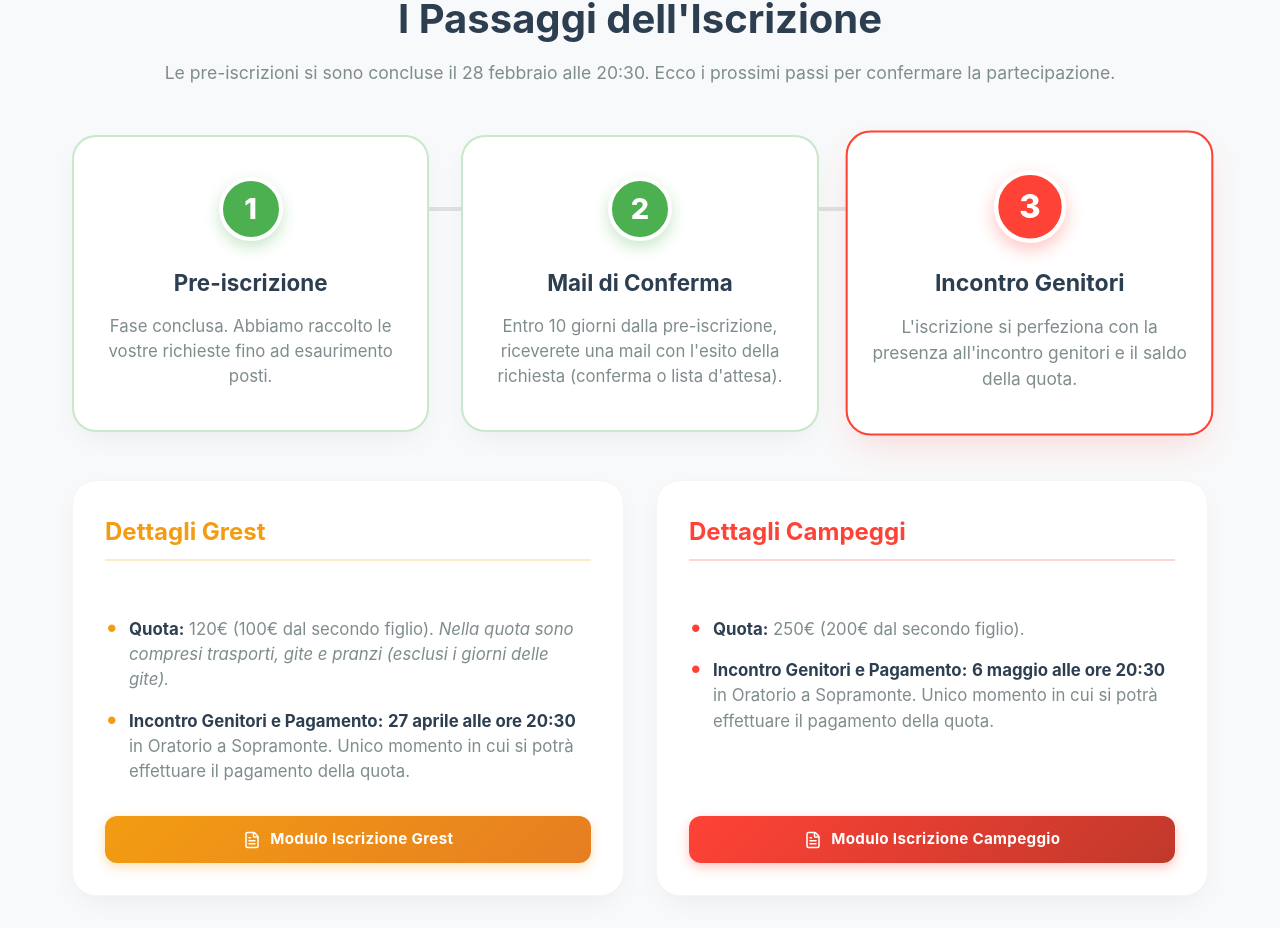
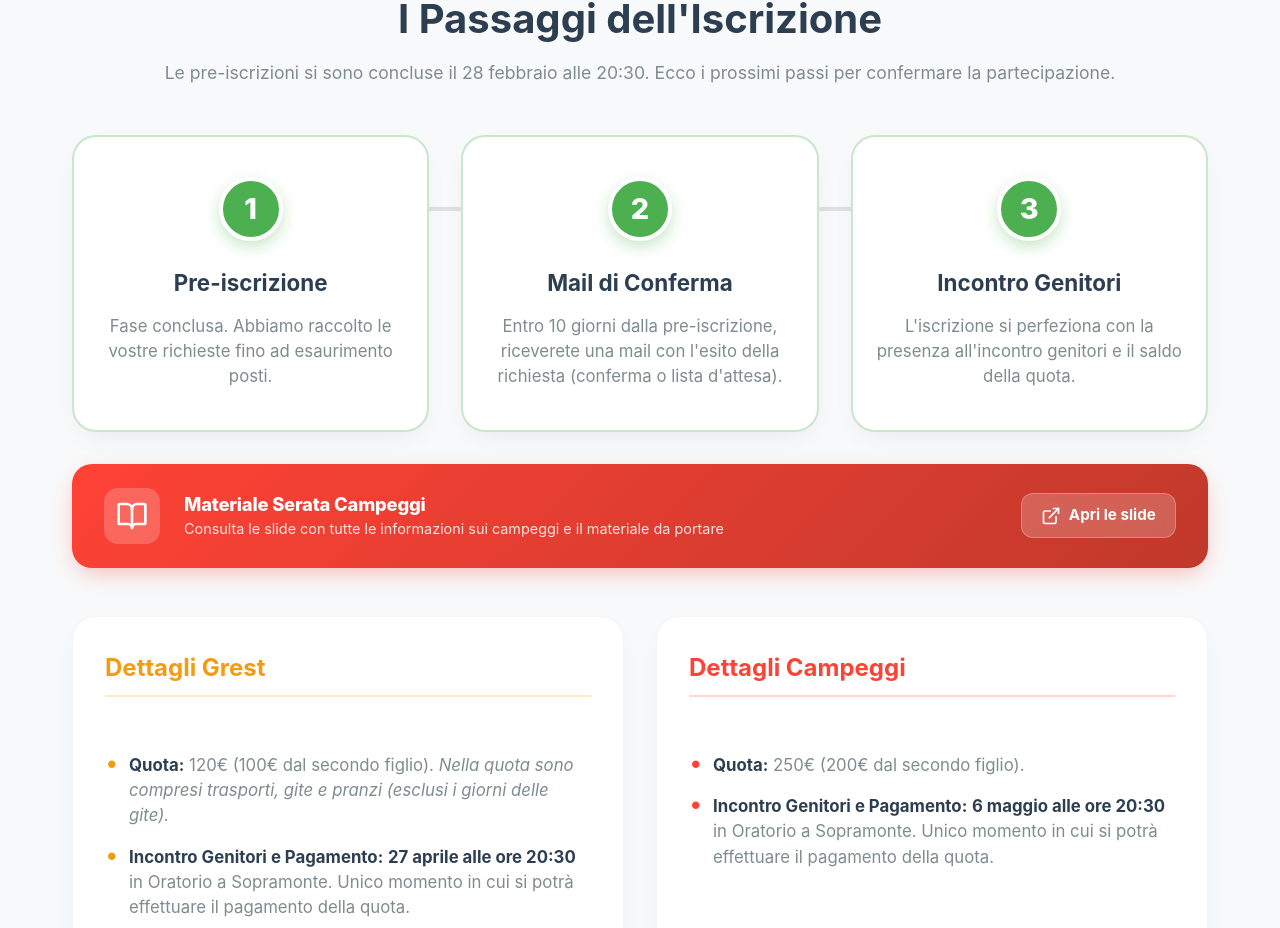
Before and after one commit to Oratorio-Sopramonte/OratorioWebSite, a React (Vite) app: page /estate-2026 in a window 1280 px wide. Shown: the part 1098-2026 px from the top of the page. Built offline with nearby package versions, Linux system fonts and the light colour scheme.

Commit message:
Aggiunto Slide Serata Campeggi

```diff
--- a/src/pages/Estate2026.css
+++ b/src/pages/Estate2026.css
@@ -679,3 +679,99 @@
     background: linear-gradient(135deg, #c0392b, #96281b);
     box-shadow: 0 8px 20px rgba(255, 66, 54, 0.4);
 }
+
+/* --- Banner Slide Serata Campeggi --- */
+.campeggi-slides-banner {
+    display: flex;
+    align-items: center;
+    gap: 1.5rem;
+    margin-top: 2rem;
+    margin-bottom: 0;
+    padding: 1.5rem 2rem;
+    background: linear-gradient(135deg, var(--estate, #ff4236) 0%, #c0392b 100%);
+    border-radius: 1.25rem;
+    text-decoration: none;
+    color: white;
+    box-shadow: 0 8px 24px -6px rgba(255, 66, 54, 0.4);
+    transition: transform 0.25s ease, box-shadow 0.25s ease, filter 0.25s ease;
+    cursor: pointer;
+}
+
+.campeggi-slides-banner:hover {
+    transform: translateY(-3px);
+    box-shadow: 0 14px 32px -6px rgba(255, 66, 54, 0.5);
+    filter: brightness(1.07);
+}
+
+.slides-banner-icon {
+    flex-shrink: 0;
+    width: 3.5rem;
+    height: 3.5rem;
+    background: rgba(255, 255, 255, 0.2);
+    border-radius: 0.875rem;
+    display: flex;
+    align-items: center;
+    justify-content: center;
+    backdrop-filter: blur(4px);
+}
+
+.slides-banner-text {
+    flex: 1;
+    display: flex;
+    flex-direction: column;
+    gap: 0.25rem;
+    min-width: 0;
+}
+
+.slides-banner-title {
+    font-size: 1.15rem;
+    font-weight: 800;
+    letter-spacing: -0.2px;
+    line-height: 1.2;
+    white-space: nowrap;
+    overflow: hidden;
+    text-overflow: ellipsis;
+}
+
+.slides-banner-subtitle {
+    font-size: 0.9rem;
+    opacity: 0.85;
+    line-height: 1.4;
+}
+
+.slides-banner-cta {
+    flex-shrink: 0;
+    display: flex;
+    align-items: center;
+    gap: 0.5rem;
+    background: rgba(255, 255, 255, 0.2);
+    padding: 0.6rem 1.2rem;
+    border-radius: 0.75rem;
+    font-size: 0.95rem;
+    font-weight: 700;
+    white-space: nowrap;
+    backdrop-filter: blur(4px);
+    border: 1px solid rgba(255, 255, 255, 0.25);
+    transition: background 0.2s ease;
+}
+
+.campeggi-slides-banner:hover .slides-banner-cta {
+    background: rgba(255, 255, 255, 0.3);
+}
+
+@media (max-width: 600px) {
+    .campeggi-slides-banner {
+        flex-direction: column;
+        text-align: center;
+        gap: 1rem;
+    }
+
+    .slides-banner-title {
+        white-space: normal;
+    }
+
+    .slides-banner-cta {
+        width: 100%;
+        justify-content: center;
+    }
+}
--- a/src/pages/Estate2026.jsx
+++ b/src/pages/Estate2026.jsx
@@ -1,5 +1,5 @@
 import React from 'react'
-import { Sun, Tent, MapPin, FileText } from 'lucide-react'
+import { Sun, Tent, MapPin, FileText, BookOpen, ExternalLink } from 'lucide-react'
 import './Estate2026.css'
 
 const Estate2026 = () => {
@@ -111,12 +111,33 @@ const Estate2026 = () => {
                             <p>Entro 10 giorni dalla pre-iscrizione, riceverete una mail con l'esito della richiesta (conferma o lista d'attesa).</p>
                         </div>
 
-                        <div className="step-card active">
+                        <div className="step-card completed">
                             <div className="step-number">3</div>
                             <h3>Incontro Genitori</h3>
                             <p>L'iscrizione si perfeziona con la presenza all'incontro genitori e il saldo della quota.</p>
                         </div>
                     </div>
+
+                    {/* Banner Slide Serata Campeggi */}
+                    <a
+                        href="/media/slide_serata_campeggi.pdf"
+                        target="_blank"
+                        rel="noopener noreferrer"
+                        className="campeggi-slides-banner"
+                    >
+                        <div className="slides-banner-icon">
+                            <BookOpen size={32} />
+                        </div>
+                        <div className="slides-banner-text">
+                            <span className="slides-banner-title">Materiale Serata Campeggi</span>
+                            <span className="slides-banner-subtitle">Consulta le slide con tutte le informazioni sui campeggi e il materiale da portare</span>
+                        </div>
+                        <div className="slides-banner-cta">
+                            <ExternalLink size={20} />
+                            <span>Apri le slide</span>
+                        </div>
+                    </a>
+
 
                     <div className="info-cards-container" style={{ marginTop: '3rem' }}>
                         <div className="info-card specific-info grest-info">
```
Also changed, not shown: 1 other file (tests, documents, lock files or other folders).
